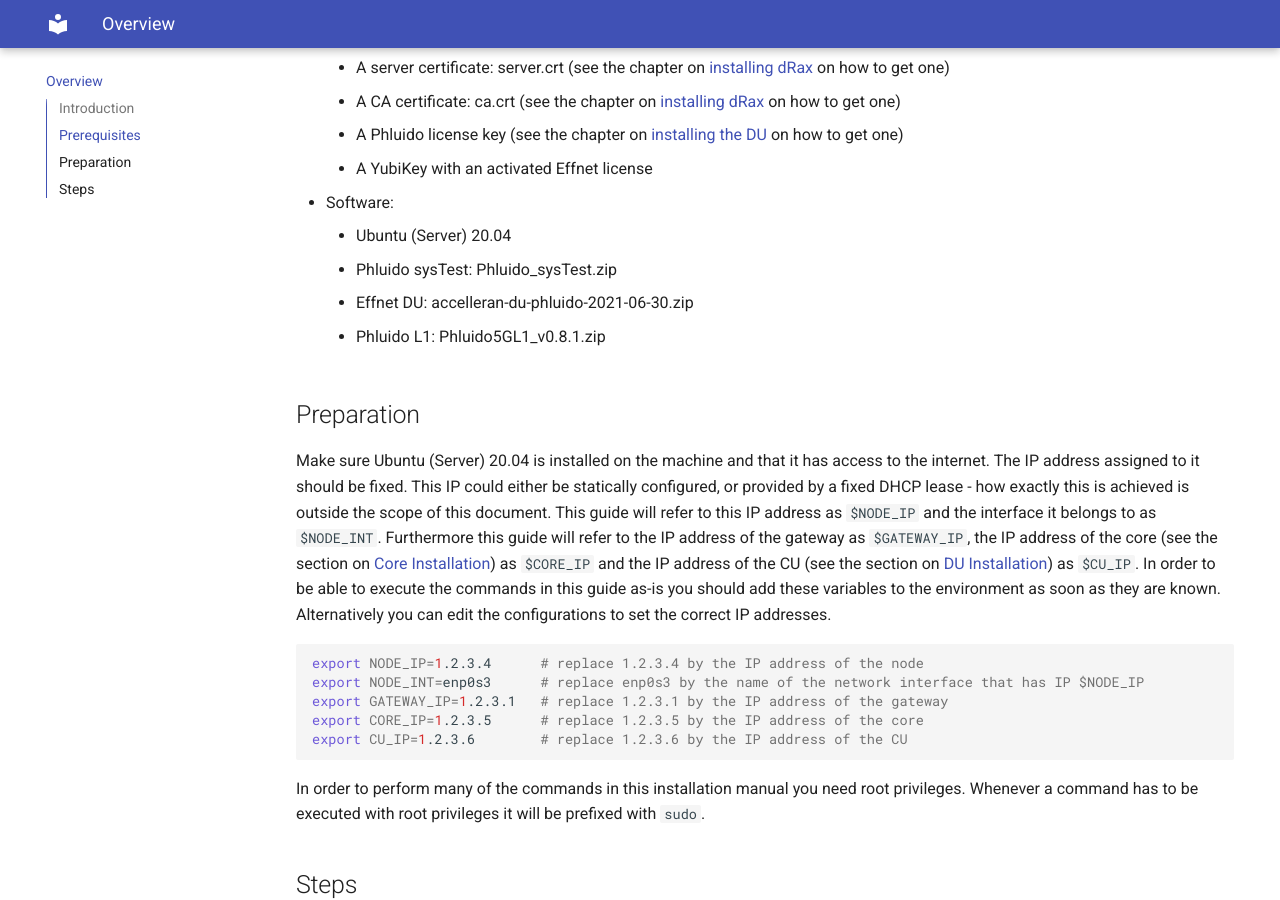
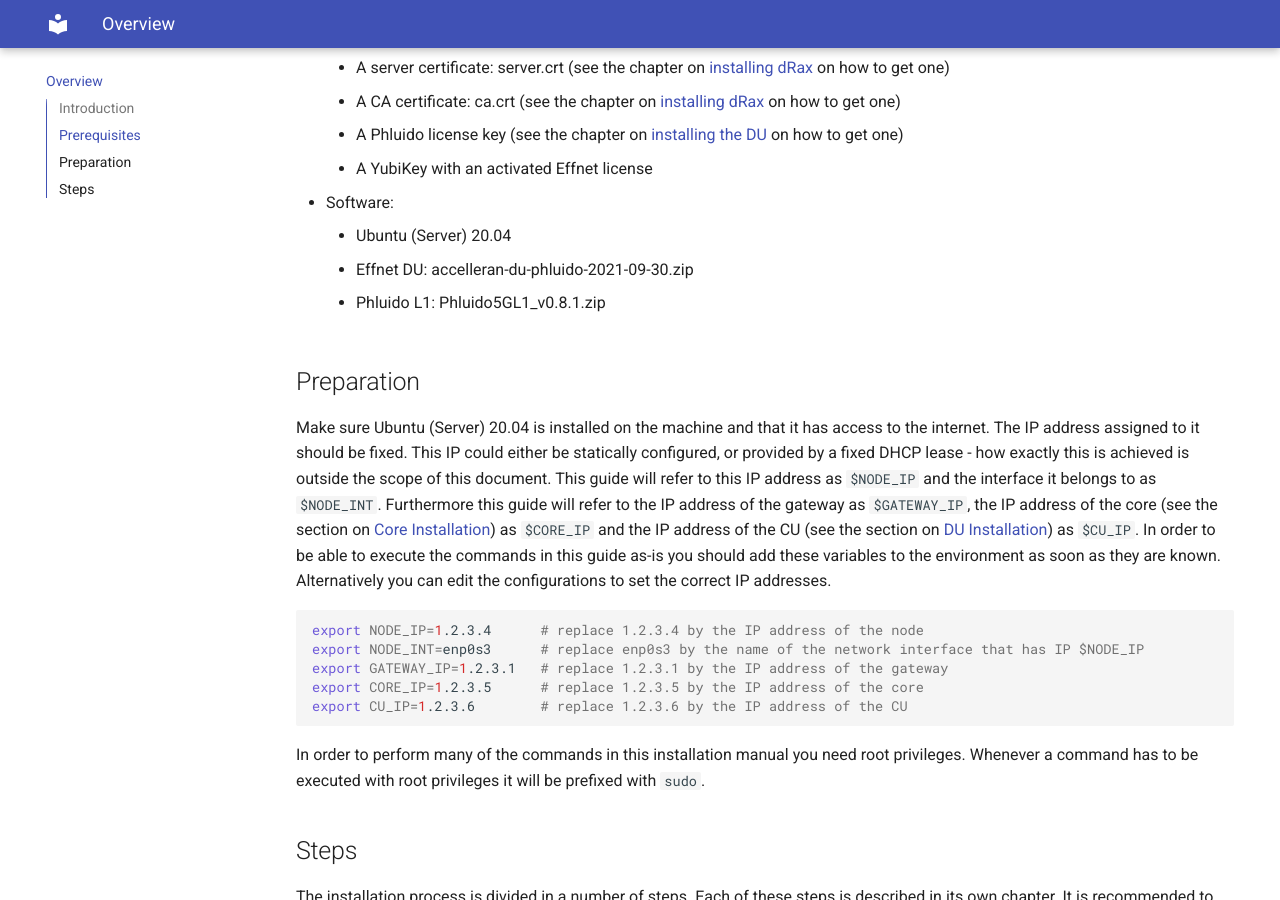
Before and after one commit to accelleran/drax-docs, an MkDocs documentation site: the page built from docs/index.md, in a window 1280 px wide and 900 px high, scrolled down 676 px. Built offline with MkDocs 1.6.1 and Material for MkDocs 9.7.7, drawn with Linux system fonts in a browser that asks for light colours; the version menu is left out.

Commit message:
Update index.md

```diff
--- a/docs/index.md
+++ b/docs/index.md
@@ -22,8 +22,7 @@ This installation guide assumes that that the following things are available:
 	* A YubiKey with an activated Effnet license
 * Software:
 	* Ubuntu (Server) 20.04
-	* Phluido sysTest: Phluido_sysTest.zip
-	* Effnet DU: accelleran-du-phluido-2021-06-30.zip
+	* Effnet DU: accelleran-du-phluido-2021-09-30.zip
 	* Phluido L1: Phluido5GL1_v0.8.1.zip
 
 ## Preparation
```
